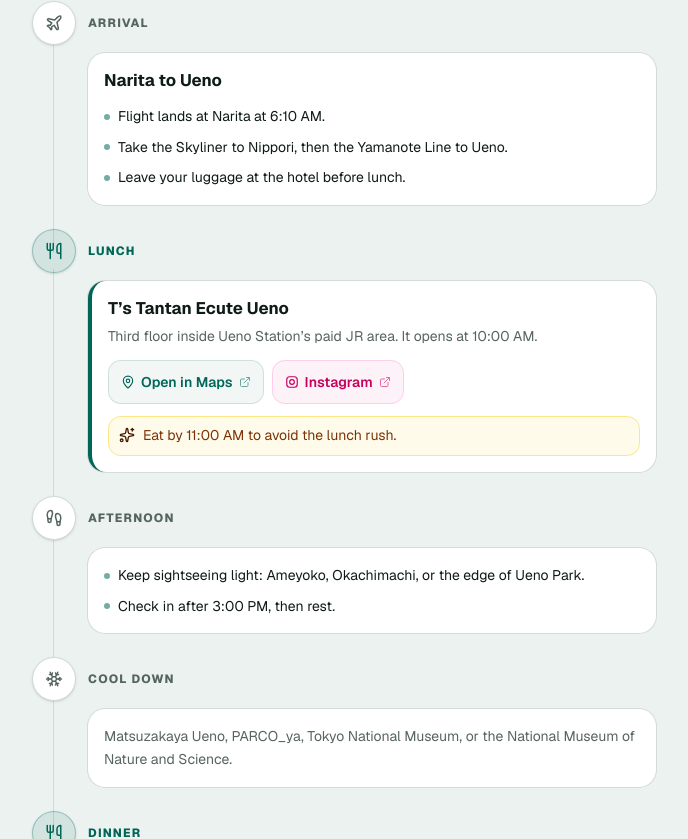
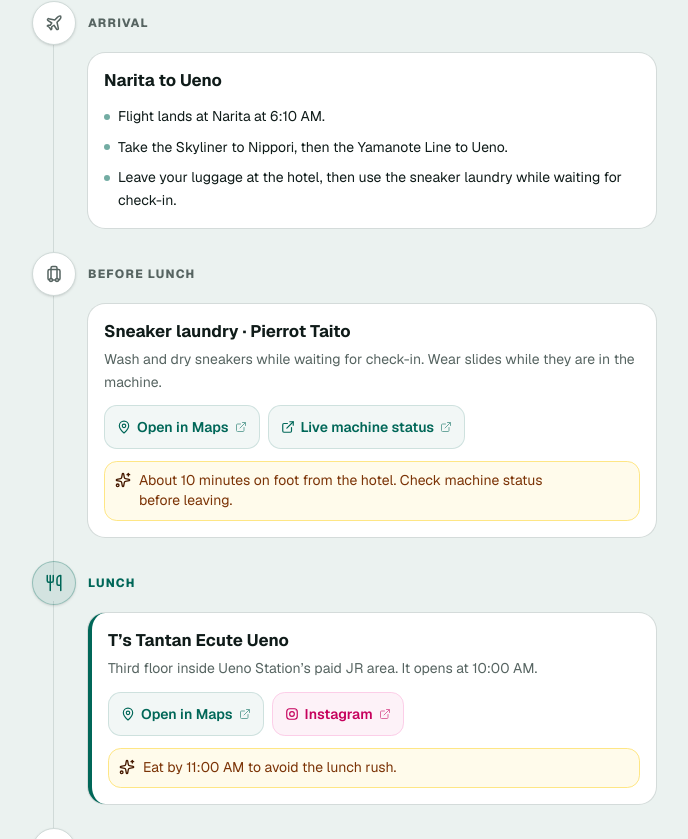
Before and after one commit to pepitovsevilla/pb-travels, a Next.js app: page /2026/tokyo in a window 1280 px wide. Shown: the part 1081-1920 px from the top of the page, without its empty margins (296-984 px from the left). Built offline with nearby package versions, Linux system fonts and the light colour scheme.

Commit message:
Move sneaker laundry to arrival day

```diff
--- a/src/data/tokyo.ts
+++ b/src/data/tokyo.ts
@@ -134,7 +134,21 @@
         bullets: [
           "Flight lands at Narita at 6:10 AM.",
           "Take the Skyliner to Nippori, then the Yamanote Line to Ueno.",
-          "Leave your luggage at the hotel before lunch.",
+          "Leave your luggage at the hotel, then use the sneaker laundry while waiting for check-in.",
+        ],
+      },
+      {
+        label: "Before lunch",
+        icon: "luggage",
+        title: "Sneaker laundry · Pierrot Taito",
+        description: "Wash and dry sneakers while waiting for check-in. Wear slides while they are in the machine.",
+        callout: "About 10 minutes on foot from the hotel. Check machine status before leaving.",
+        links: [
+          maps("Open in Maps", "Coin Laundry Pierrot Taito"),
+          link(
+            "Live machine status",
+            "https://laundry.senkaq.com/shop/tokyo/taito-ku/2722/"
+          ),
         ],
       },
       {
@@ -470,19 +484,6 @@
         title: "Akihabara → Kanda Myojin → Shinobazu",
         description: "About 5 km, returning to the hotel.",
         links: [maps("Kanda Myojin", "Kanda Myojin")],
-      },
-      {
-        label: "6:30 AM laundry",
-        icon: "luggage",
-        title: "Sneakers and clothing · Pierrot Taito",
-        description: "About 10 minutes on foot from the hotel. Check machine status before leaving.",
-        links: [
-          maps("Open in Maps", "Coin Laundry Pierrot Taito"),
-          link(
-            "Live machine status",
-            "https://laundry.senkaq.com/shop/tokyo/taito-ku/2722/"
-          ),
-        ],
       },
       {
         label: "Morning",
```
